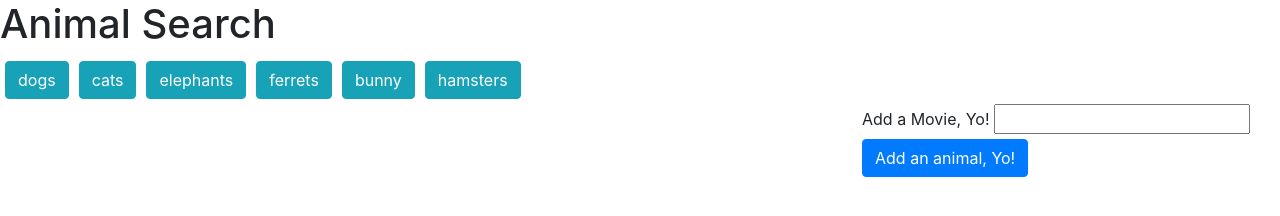
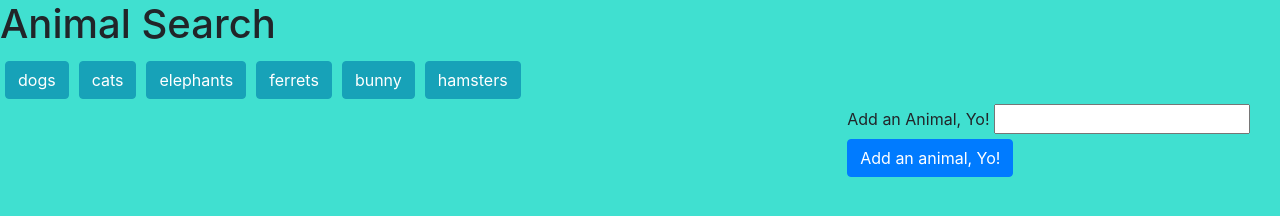
Before and after one commit to varunmaster/GifTastic, a plain HTML site: page index.html in a window 1280 px wide. Drawn offline with nearby package versions, Linux system fonts and the light colour scheme.

Commit message:
added background color

```diff
--- a/index.html
+++ b/index.html
@@ -17,7 +17,7 @@
     <div id="buttons-view"></div>
 
     <form id="animal-form" class="animal-user-input">
-        <label for="movie-input">Add a Movie, Yo!</label> <!--the for is what tells the browser to put the focus on the box-->
+        <label for="movie-input">Add an Animal, Yo!</label> <!--the for is what tells the browser to put the focus on the box-->
         <input type="text" id="animal-input">
         <br>
         <input id="add-animal" class="btn btn-primary" type="submit" value="Add an animal, Yo!">
--- a/style.css
+++ b/style.css
@@ -6,3 +6,7 @@ button {
     float: right;
     margin-right: 30px;
 }
+
+body {
+    background-color: turquoise;
+}
```
